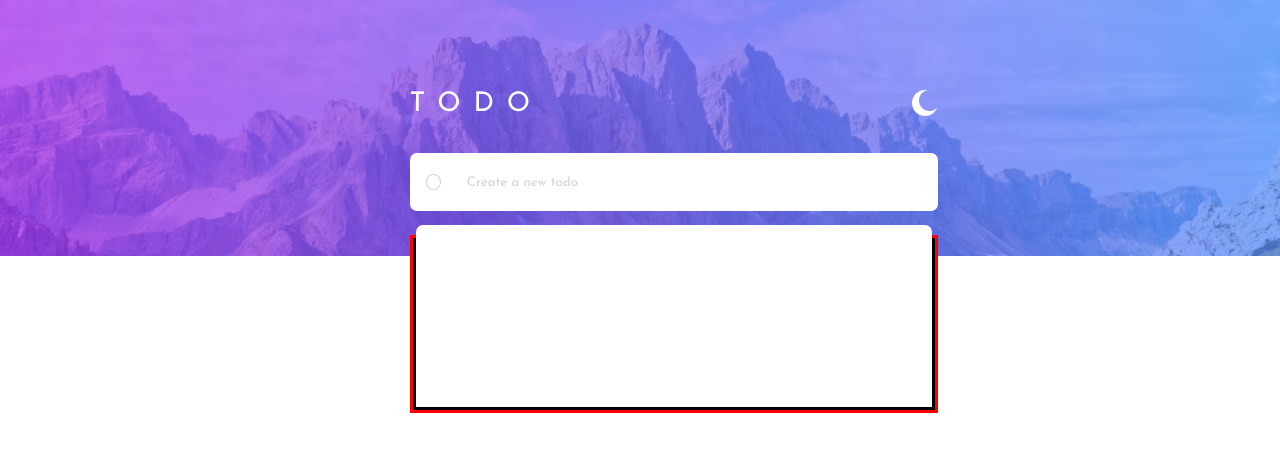
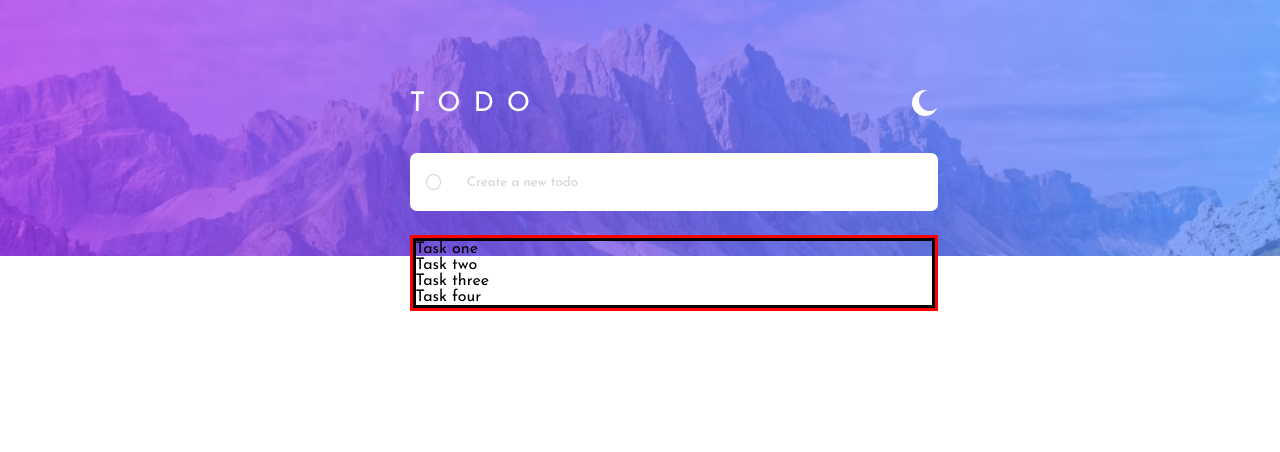
Before and after one commit to LeonardoRubuz/todo-app-frontend-mentor, a plain HTML site: page index.html in a window 1280 px wide. Drawn offline with Linux system fonts and the light colour scheme.

Commit message:
change list item style

```diff
--- a/index.html
+++ b/index.html
@@ -26,10 +26,10 @@
 		</form>
 		<section class="main-container">
 			<div class="todo-list">
-				<div></div>
-				<div></div>
-				<div></div>
-				<div></div>
+				<div>Task one</div>
+				<div>Task two</div>
+				<div>Task three</div>
+				<div>Task four</div>
 			</div>
 		</section>
 	</div>
--- a/styles/style.css
+++ b/styles/style.css
@@ -69,7 +69,7 @@ body{
 
 
 
-form, .todo-list > div{
+form{
     height: 2rem;
     display: flex;
     padding: .8em 1em;
```
